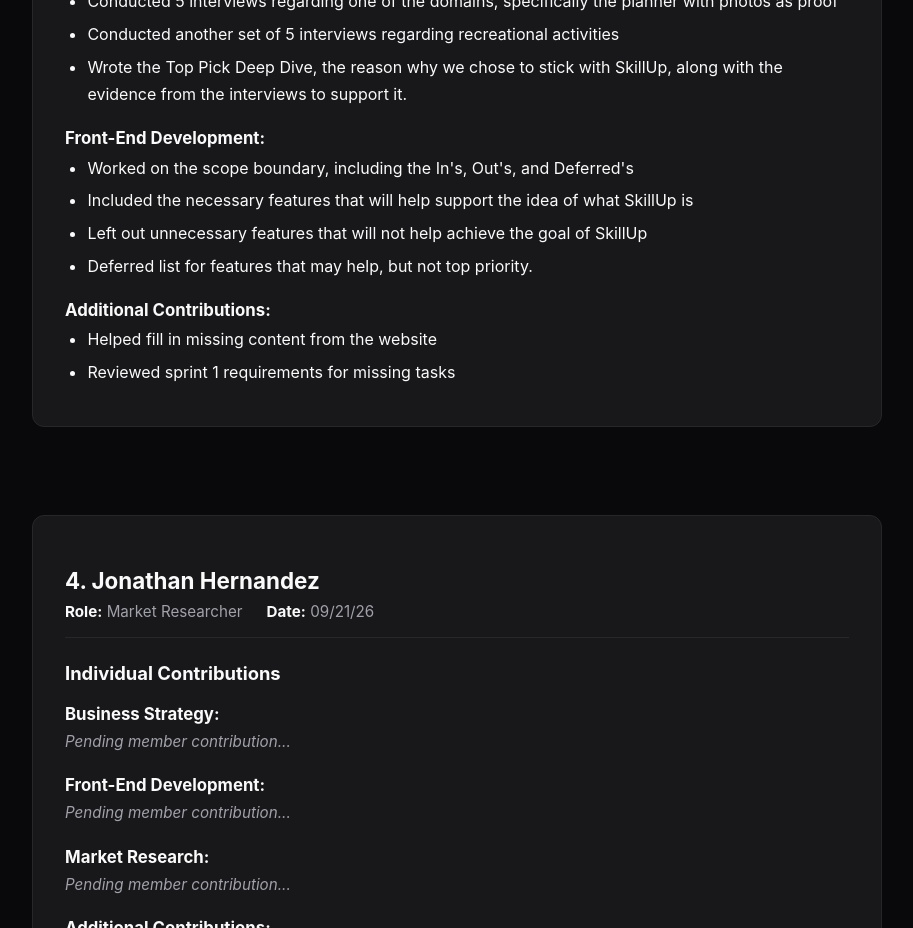
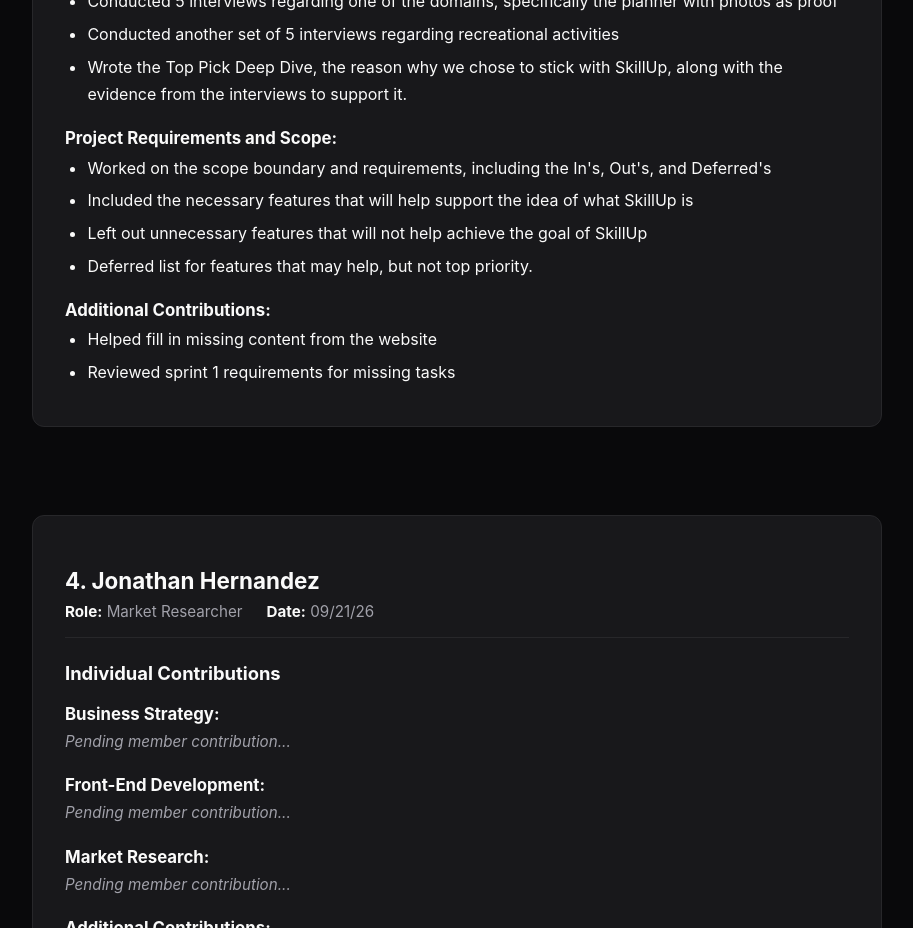
Before and after one commit to JuanReyna1/skill_tracker, a React (Vite) app in the folder frontend/: page /sprint-1 in a window 1280 px wide. Shown: the part 11020-11948 px from the top of the page, without its empty margins (90-1003 px from the left). Built offline with nearby package versions, Linux system fonts and the light colour scheme.

Commit message:
Individual Contributions, Juan

```diff
--- a/frontend/src/pages/Sprint1.jsx
+++ b/frontend/src/pages/Sprint1.jsx
@@ -189,9 +189,9 @@
                 ],
             },
             {
-                title: "Front-End Development",
+                title: "Project Requirements and Scope",
                 items: [
-                    "Worked on the scope boundary, including the In's, Out's, and Deferred's",
+                    "Worked on the scope boundary and requirements, including the In's, Out's, and Deferred's",
                     "Included the necessary features that will help support the idea of what SkillUp is",
                     "Left out unnecessary features that will not help achieve the goal of SkillUp",
                     "Deferred list for features that may help, but not top priority."
```
